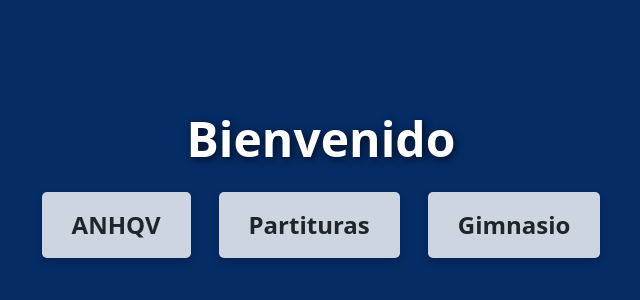
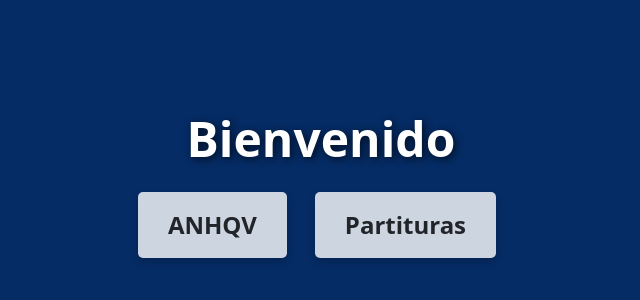
Before and after one commit to Mascalerino/app-tallon, an Angular app: page / in a window 1280 px wide. Shown: the part 216-516 px from the top of the page, without its empty margins (319-959 px from the left). Built offline with nearby package versions, Linux system fonts and the light colour scheme.

Commit message:
Commented workout-module

```diff
--- a/src/app/pages/pages.component.html
+++ b/src/app/pages/pages.component.html
@@ -16,9 +16,9 @@
       >
         Partituras
       </button>
-      <button class="btn btn-custom" routerLink="/workout-plan">
+      <!-- <button class="btn btn-custom" routerLink="/workout-plan">
         Gimnasio
-      </button>
+      </button> -->
     </div>
   </div>
 </div>
```
Also changed, not shown: src/app/pages/pages.routing.ts (+7 -7 lines).
